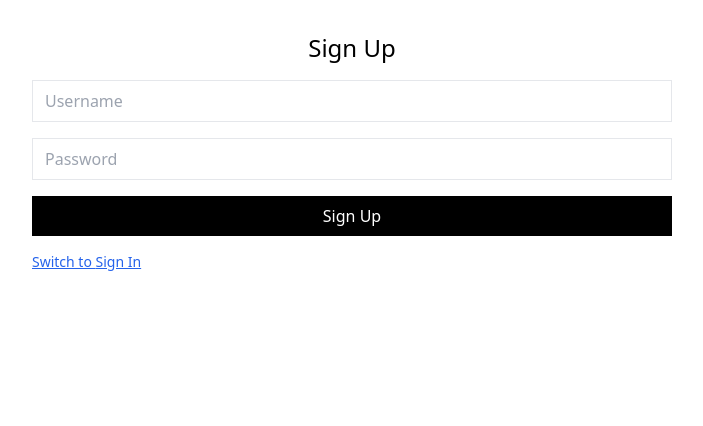
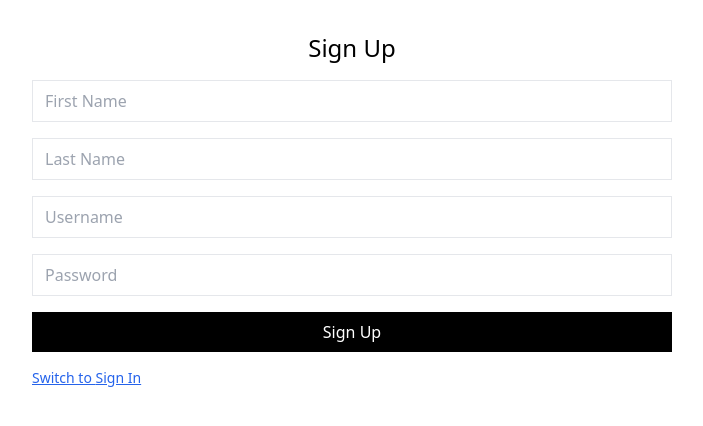
Before and after one commit to daceze95/todo, a React (Vite) app: page /auth in a window 1280 px wide. Shown: the top 426 px of the page, without its empty margins (288-991 px from the left). Built offline with nearby package versions, Linux system fonts and the light colour scheme; the HTML template or start-up script is replaced by a standard one.

Commit message:
added name fields on signup and loggin user first name in navbar

```diff
--- a/src/components/Auth.tsx
+++ b/src/components/Auth.tsx
@@ -1,33 +1,37 @@
-import React, { useState } from 'react';
-import { signup, signin } from '../utils/auth';
-import { useNavigate } from 'react-router-dom'; // ✅
+import React, { useState } from "react";
+import { signup, signin } from "../utils/auth";
+import { useNavigate } from "react-router-dom"; // ✅
 
 const Auth = () => {
   const navigate = useNavigate(); // ✅
   const [isSignup, setIsSignup] = useState(true);
-  const [username, setUsername] = useState('');
-  const [password, setPassword] = useState('');
-  const [message, setMessage] = useState('');
+  const [username, setUsername] = useState("");
+  const [password, setPassword] = useState("");
+  const [message, setMessage] = useState("");
+  const [firstname, setFirstname] = useState("");
+  const [lastname, setLastname] = useState("");
 
   const handleSubmit = (e: React.FormEvent) => {
     e.preventDefault();
 
     if (!username || !password) {
-      setMessage('Username and password required');
+      setMessage("Username and password required");
       return;
     }
 
-    const error = isSignup ? signup(username, password) : signin(username, password);
+    const error = isSignup
+      ? signup(username, password, firstname, lastname)
+      : signin(username, password);
 
     if (error) {
       setMessage(error);
     } else {
-      setMessage('');
+      setMessage("");
       // ✅ Navigate to home after successful sign-in
       if (!isSignup) {
-        navigate('/');
+        navigate("/");
       } else {
-        setMessage('Signup successful! Please sign in.');
+        setMessage("Signup successful! Please sign in.");
         setIsSignup(false); // Switch to signin after signup
       }
     }
@@ -35,8 +39,28 @@ const Auth = () => {
 
   return (
     <div className="w-1/2 mx-auto mt-8">
-      <h2 className="text-2xl mb-4 text-center">{isSignup ? 'Sign Up' : 'Sign In'}</h2>
+      <h2 className="text-2xl mb-4 text-center">
+        {isSignup ? "Sign Up" : "Sign In"}
+      </h2>
       <form onSubmit={handleSubmit} className="flex flex-col gap-4">
+        {isSignup ? (
+          <>
+            <input
+              placeholder="First Name"
+              value={firstname}
+              onChange={(e) => setFirstname(e.target.value)}
+              className="border px-3 py-2"
+            />
+            <input
+              placeholder="Last Name"
+              value={lastname}
+              onChange={(e) => setLastname(e.target.value)}
+              className="border px-3 py-2"
+            />
+          </>
+        ) : (
+          ""
+        )}
         <input
           placeholder="Username"
           value={username}
@@ -51,18 +75,18 @@ const Auth = () => {
           className="border px-3 py-2"
         />
         <button className="bg-black text-white px-4 py-2" type="submit">
-          {isSignup ? 'Sign Up' : 'Sign In'}
+          {isSignup ? "Sign Up" : "Sign In"}
         </button>
       </form>
       {message && <p className="text-red-500 mt-2">{message}</p>}
       <button
         onClick={() => {
           setIsSignup(!isSignup);
-          setMessage('');
+          setMessage("");
         }}
         className="mt-4 underline text-sm text-blue-600"
       >
-        Switch to {isSignup ? 'Sign In' : 'Sign Up'}
+        Switch to {isSignup ? "Sign In" : "Sign Up"}
       </button>
     </div>
   );
--- a/src/components/Nav.tsx
+++ b/src/components/Nav.tsx
@@ -1,4 +1,5 @@
 import LogoutButton from '../components/LogoutButton';
+import { getCurrentUser } from '../utils/auth';
 const Nav = () => {
   const style = {
     backgroundColor: '#000',
@@ -19,12 +20,17 @@ const Nav = () => {
     padding: "2px 10px",
     marginRight: "auto"
   };
+
+  const user = getCurrentUser();
+
+  if (!user) return;
+
   return (
     <div style={style}>
       <span style={logoStyle}>TODO</span>
-      {/* <span className=''>
-
-      </span> */}
+      <span className='mr-4 text-2xl'>
+       {user.firstName}
+      </span>
       <LogoutButton/>
     </div>
   );
--- a/src/types/User.ts
+++ b/src/types/User.ts
@@ -1,4 +1,6 @@
 export type User = {
   username: string;
-  password: string; // In production, you'd hash this!
+  password: string;
+  firstName: string;
+  lastName: string;
 };
--- a/src/utils/auth.ts
+++ b/src/utils/auth.ts
@@ -15,12 +15,12 @@ const saveUsers = (users: User[]) => {
 };
 
 // Sign up
-export const signup = (username: string, password: string): string | null => {
+export const signup = (username: string, password: string, firstName: string, lastName: string): string | null => {
   const users = getUsers();
   const existing = users.find((u) => u.username === username);
   if (existing) return 'User already exists';
 
-  users.push({ username, password });
+  users.push({ username, password, firstName, lastName });
   saveUsers(users);
   return null;
 };
@@ -37,11 +37,11 @@ export const signin = (username: string, password: string): string | null => {
 
 // Sign out
 export const signout = () => {
-  localStorage.removeItem('AuthenticatedUser');
+  localStorage.removeItem(AUTH_USER_KEY);
 };
 
 // Get logged-in user
 export const getCurrentUser = (): User | null => {
-  const user = localStorage.getItem('AuthenticatedUser');
+  const user = localStorage.getItem(AUTH_USER_KEY);
   return user ? JSON.parse(user) : null;
 };
```
